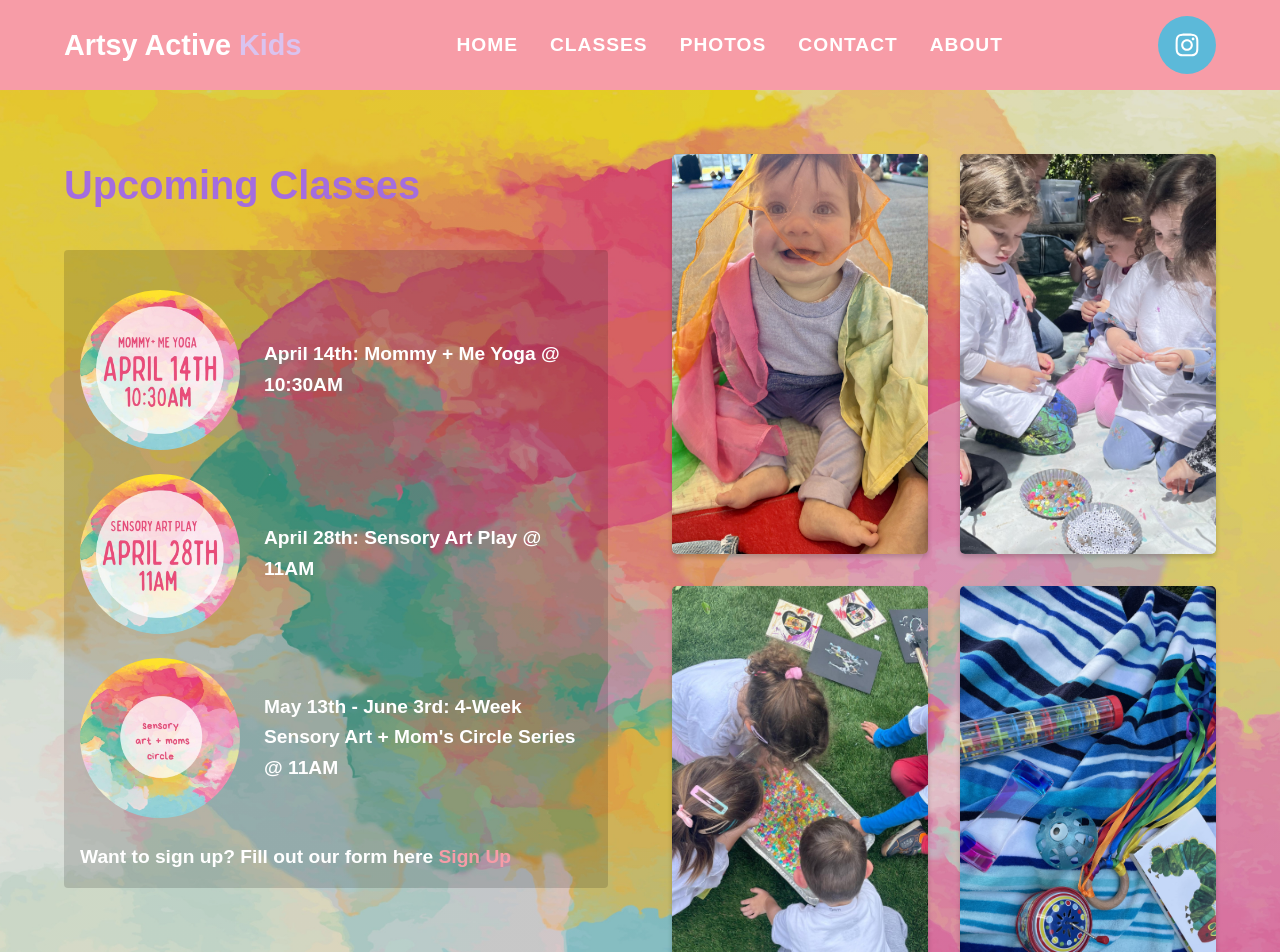
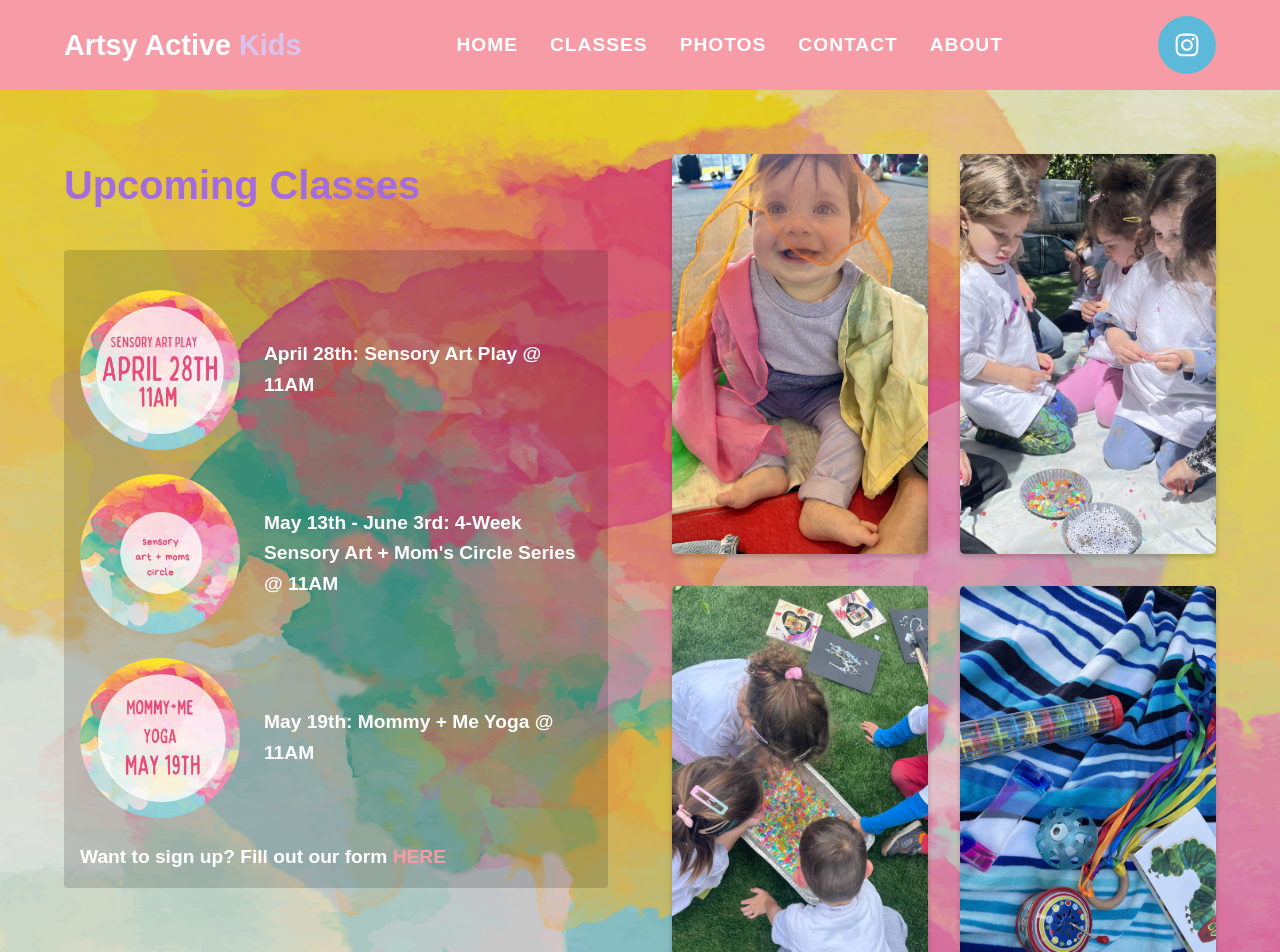
Before and after one commit to jsilver88/artsyactivekids, a React (Vite) app: page /classes in a window 1280 px wide. Shown: the top 952 px of the page. Built offline with nearby package versions, Linux system fonts and the light colour scheme; a web font is replaced by a local one.

Commit message:
updated class schedule

```diff
--- a/src/components/FAQ.jsx
+++ b/src/components/FAQ.jsx
@@ -19,7 +19,7 @@ const faqs = [
   {
     question: "How can I sign up?",
     answer:
-      "Feel free to email us artsyactivekids@gmail.com to confirm your reservation.",
+      "Feel free to email us at artsyactivekids@gmail.com to confirm your reservation.",
   },
   {
     question: "Do you offer mobile classes at birthday parties?",
--- a/src/pages/Classes.jsx
+++ b/src/pages/Classes.jsx
@@ -7,16 +7,6 @@ function Classes() {
         <div className="col">
           <h2 className="heading-lg">Upcoming Classes</h2>
           <div className="shadow">
-            <div className="session">
-              <img
-                src="/images/mommymeyoga.jpeg"
-                alt=""
-                className="class-img"
-              />
-              <p className="p-text">
-                <strong>April 14th:</strong> Mommy + Me Yoga @ 10:30AM
-              </p>
-            </div>
             <div className="session">
               <img src="/images/428-sensory.jpg" alt="" className="class-img" />
               <p className="p-text">
@@ -30,14 +20,20 @@ function Classes() {
                 11AM
               </p>
             </div>
+            <div className="session">
+              <img src="/images/mommyme519.jpeg" alt="" className="class-img" />
+              <p className="p-text">
+                <strong>May 19th:</strong> Mommy + Me Yoga @ 11AM
+              </p>
+            </div>
             <p className="mt-2">
-              Want to sign up? Fill out our form here{" "}
+              Want to sign up? Fill out our form{" "}
               <a
                 href="https://docs.google.com/forms/d/e/1FAIpQLScKWq_WTifQ3_ibvXZnXgC5ONUBlH4GaZylxqE0HTksKCx3Tw/viewform?usp=sf_link"
                 target="_blank"
                 className="link"
               >
-                Sign Up
+                HERE
               </a>
             </p>
           </div>
```
Also changed, not shown: public/images/mommyme519.jpeg (added).
